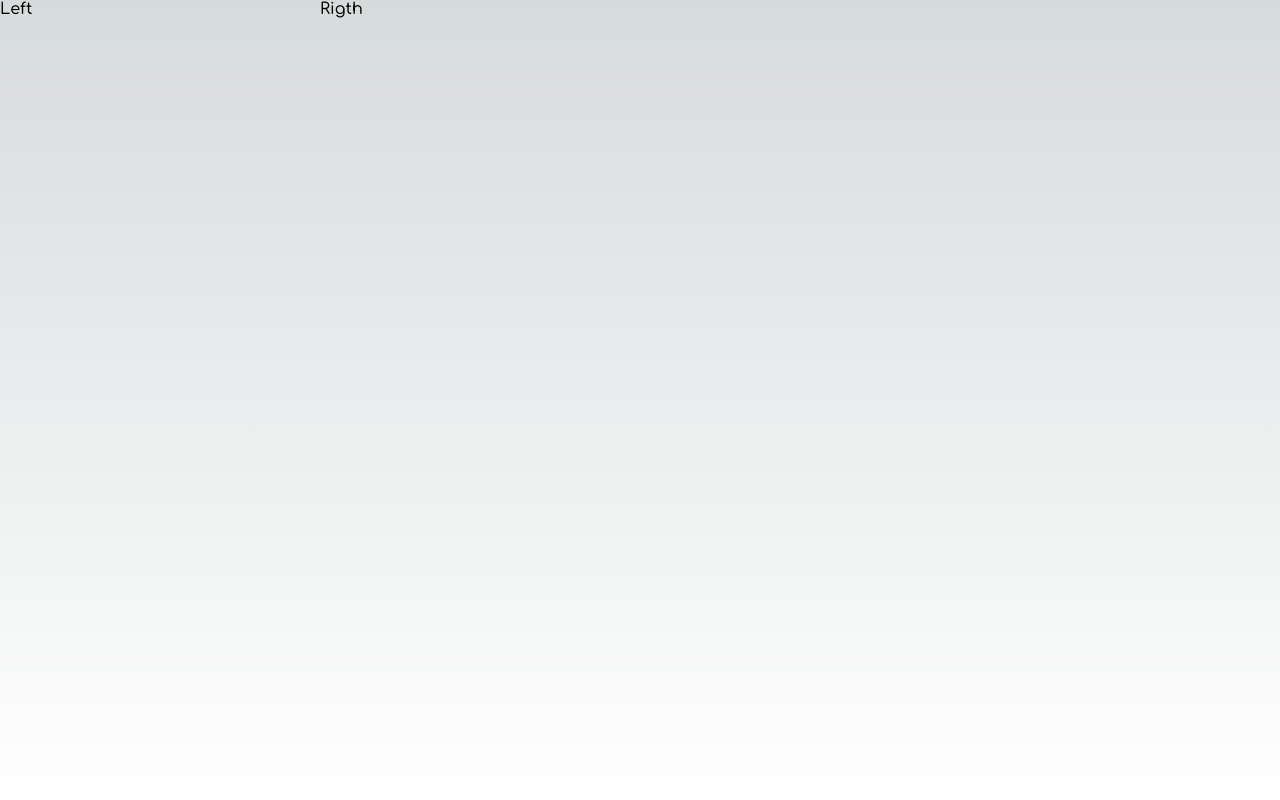
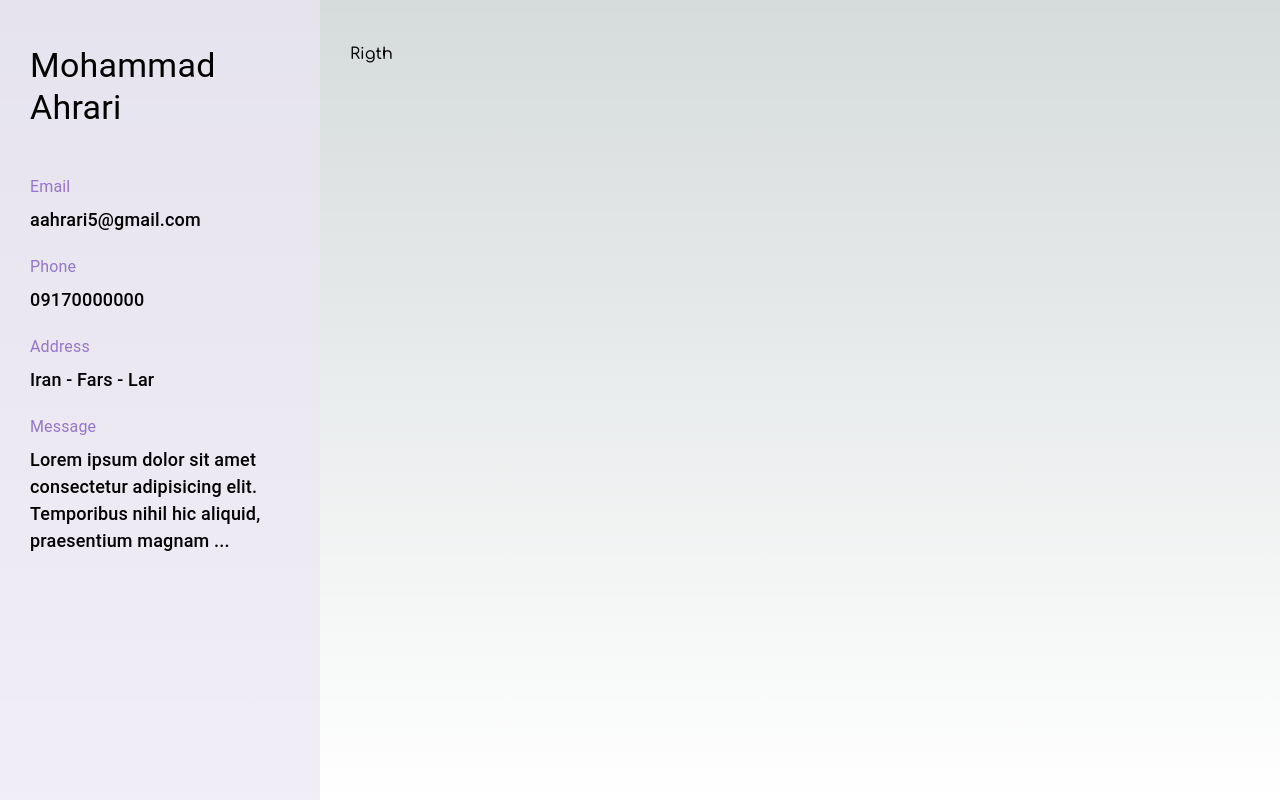
Before and after one commit to mohammad-moa/Multi-Step-Form, a Next.js app: page / in a window 1280 px wide. Built offline with nearby package versions, Linux system fonts and the light colour scheme.

Commit message:
updated left panel ui (test info form)

```diff
--- a/app/(home)/page.js
+++ b/app/(home)/page.js
@@ -3,14 +3,15 @@
 import LeftPanel from "@/components/LeftPanel/LeftPanel";
 import RightPanel from "@/components/RightPanel/RightPanel";
 import { Grid } from "@mui/material";
+import { deepPurple } from "@mui/material/colors";
 
 export default function Home() {
   return (
     <Grid container height={"100vh"}>
-      <Grid item lg={3}>
+      <Grid item lg={3} bgcolor={"#ede7f6b3"} padding={"45px 30px"}>
         <LeftPanel />
       </Grid>
-      <Grid item lg={9}>
+      <Grid item lg={9} padding={"45px 30px"}>
         <RightPanel />
       </Grid>
     </Grid>
--- a/components/LeftPanel/LeftPanel.jsx
+++ b/components/LeftPanel/LeftPanel.jsx
@@ -1,7 +1,58 @@
+import { Stack, Typography } from "@mui/material";
+import { deepPurple } from "@mui/material/colors";
+
 export default function LeftPanel() {
+
+    const subtitleColor = deepPurple["300"]
+    const typographyStyle = {
+        fontSize: "18px",
+        fontWeight: 500,
+        paddingTop: "5px"
+    }
+
     return (
-        <span>
-            Left
-        </span>
+        <Stack
+            direction={"column"}
+        >
+            <Typography variant="h4" marginBottom={3}>
+                Mohammad Ahrari
+            </Typography>
+
+            <div style={{ marginTop: "20px" }}>
+                <Typography variant="subtitle1" color={subtitleColor}>
+                    Email
+                </Typography>
+                <Typography sx={typographyStyle}>
+                    aahrari5@gmail.com
+                </Typography>
+            </div>
+
+            <div style={{ marginTop: "20px" }}>
+                <Typography variant="subtitle1" color={subtitleColor}>
+                    Phone
+                </Typography>
+                <Typography sx={typographyStyle}>
+                    09170000000
+                </Typography>
+            </div>
+
+            <div style={{ marginTop: "20px" }}>
+                <Typography variant="subtitle1" color={subtitleColor}>
+                    Address
+                </Typography>
+                <Typography sx={typographyStyle}>
+                    Iran - Fars - Lar
+                </Typography>
+            </div>
+
+            <div style={{ marginTop: "20px" }}>
+                <Typography variant="subtitle1" color={subtitleColor}>
+                    Message
+                </Typography>
+                <Typography sx={typographyStyle}>
+                    Lorem ipsum dolor sit amet consectetur adipisicing elit. Temporibus nihil hic aliquid, praesentium magnam ...
+                </Typography>
+            </div>
+        </Stack>
     )
 }
```
